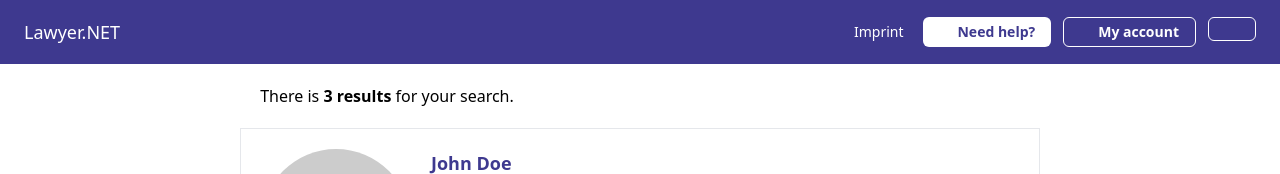
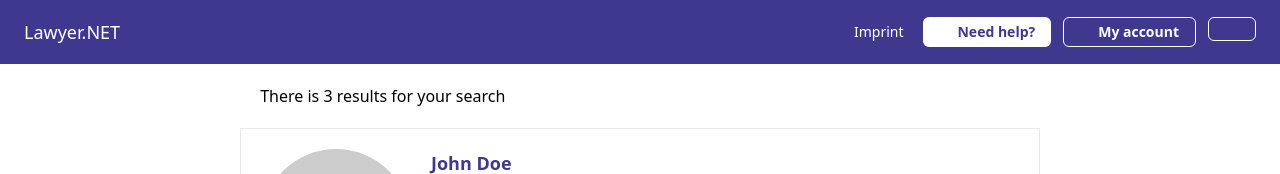
Before and after one commit to ero-gfld/Lawyer.NET-front, a Vue app: page /profiles in a window 1280 px wide. Shown: the top 174 px of the page. Built offline with nearby package versions, Linux system fonts and the light colour scheme; some icons are missing.

Commit message:
Added i18n translation for count of results

```diff
--- a/src/locales/en.json
+++ b/src/locales/en.json
@@ -5,5 +5,6 @@
   "navbar.logout": "Logout",
   "navbar.settings": "Settings",
   "profile.result.fees": "per hour",
-  "profile.result.check-profile": "Check profile"
+  "profile.result.check-profile": "Check profile",
+  "profile.result.count": "There is {count} results for your search"
 }
--- a/src/locales/fr.json
+++ b/src/locales/fr.json
@@ -5,5 +5,6 @@
   "navbar.logout": "Déconnexion",
   "navbar.settings": "Réglages",
   "profile.result.fees": "par heure",
-  "profile.result.check-profile": "Regarder le profil"
+  "profile.result.check-profile": "Regarder le profil",
+  "profile.result.count": "Il y a {count} résultats pour votre recherche"
 }
--- a/src/views/ProfilesView.vue
+++ b/src/views/ProfilesView.vue
@@ -21,7 +21,7 @@ export default {
   <div class="mx-60">
     <div class="my-5">
       <v-icon name="hi-solid-search" />
-      There is <b>{{ profiles.length }} results</b> for your search.
+      {{ this.$t("profile.result.count", { count: profiles.length }) }}
     </div>
     <div class="grid gap-y-5 mb-5">
       <ProfileResult
```
